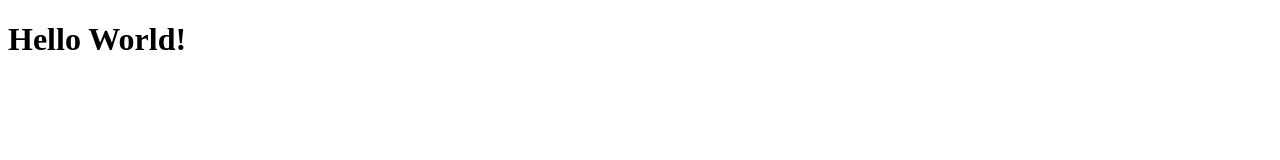
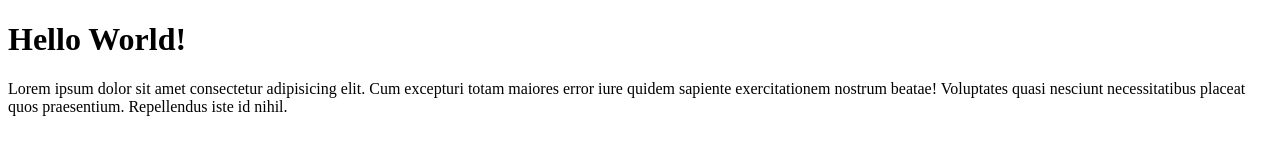
Before and after one commit to HCGAPPAABN/hcga-git-test, a plain HTML site: page index.html in a window 1280 px wide. Drawn offline with Linux system fonts and the light colour scheme.

Commit message:
menambahkan paragraf

```diff
--- a/index.html
+++ b/index.html
@@ -7,5 +7,6 @@
 </head>
 <body>
     <h1>Hello World!</h1>
+    <p>Lorem ipsum dolor sit amet consectetur adipisicing elit. Cum excepturi totam maiores error iure quidem sapiente exercitationem nostrum beatae! Voluptates quasi nesciunt necessitatibus placeat quos praesentium. Repellendus iste id nihil.</p>
 </body>
 </html>
```
